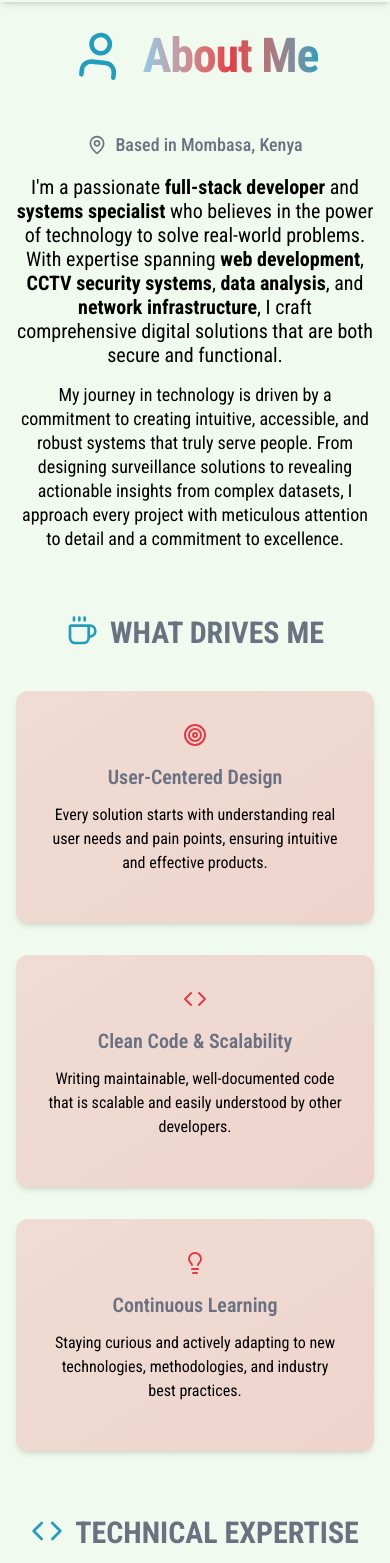
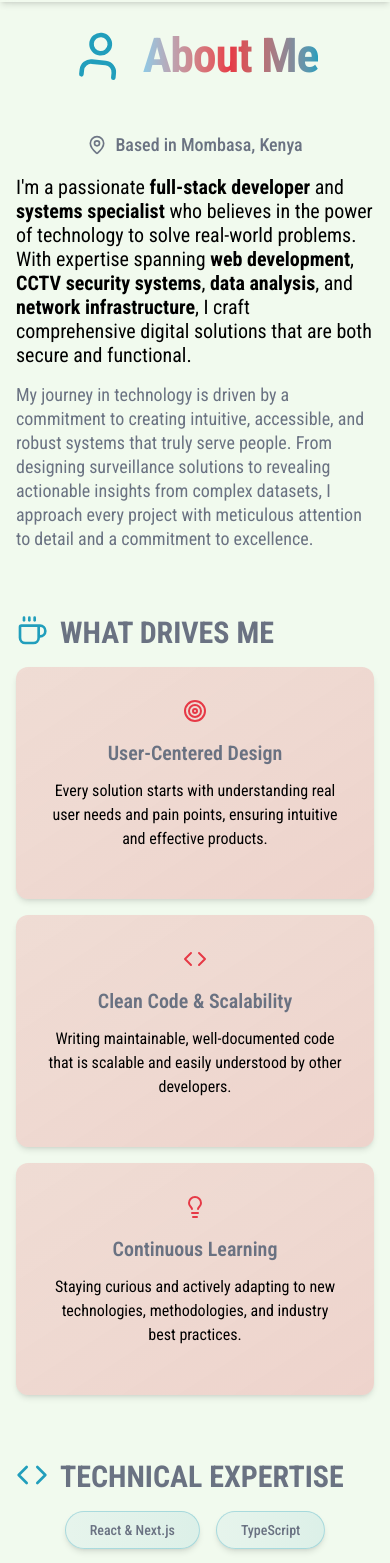
Before and after one commit to cmotanya/dev-portfolio, a Next.js app: page /about in a window 390 px wide. Shown: the part 100-1663 px from the top of the page. Built offline with nearby package versions, Linux system fonts and the light colour scheme.

Commit message:
refactor: Optimize About section animations and layout for improved performance and readability

```diff
--- a/app/about/page.tsx
+++ b/app/about/page.tsx
@@ -44,10 +44,10 @@ const About = () => {
   return (
     <section
       id="about"
-      className="mx-auto max-w-5xl px-4 py-16 text-lg md:py-24"
+      className="max-w-5xl px-4 py-16 text-lg md:mx-auto md:py-24"
     >
       {/* --- Section Title --- */}
-      <Slide direction="down" duration={400} triggerOnce>
+      <Slide direction="down" duration={300} triggerOnce>
         <div className="relative mb-12 flex items-center justify-center gap-4 md:justify-start">
           <User
             size={55}
@@ -60,8 +60,8 @@ const About = () => {
       </Slide>
 
       {/* --- Personal Introduction & Location --- */}
-      <Fade direction="up" delay={200} duration={500} triggerOnce>
-        <div className="text-textColor/90 mb-16 space-y-6 text-center leading-relaxed md:text-left">
+      <Fade direction="up" delay={200} duration={300} triggerOnce>
+        <div className="text-textColor/90 mb-16 space-y-6 leading-relaxed md:text-left">
           <div className="text-secondary-text mb-4 flex items-center justify-center gap-2 text-lg md:justify-start">
             <MapPin className="h-5 w-5 animate-pulse" />
             <span className="font-medium">Based in Mombasa, Kenya</span>
@@ -76,7 +76,7 @@ const About = () => {
             <strong>network infrastructure</strong>, I craft comprehensive
             digital solutions that are both secure and functional.
           </p>
-          <p className="text-textColor/70 text-lg">
+          <p className="text-secondary-text text-lg">
             My journey in technology is driven by a commitment to creating
             intuitive, accessible, and robust systems that truly serve people.
             From designing surveillance solutions to revealing actionable
@@ -87,13 +87,13 @@ const About = () => {
       </Fade>
 
       {/* --- Core Values --- */}
-      <Fade direction="up" delay={400} duration={500} triggerOnce>
+      <Fade direction="up" delay={400} duration={300} triggerOnce>
         <div className="mb-16">
-          <h2 className="text-secondary-text mb-10 text-center text-3xl font-bold uppercase md:text-left">
-            <Coffee className="text-secondary mr-3 inline-block h-8 w-8 -translate-y-1 transform" />
+          <h2 className="text-secondary-text mb-4 text-3xl font-bold uppercase md:mb-10 md:text-left">
+            <Coffee className="text-secondary mr-3 inline-block size-8 -translate-y-1 transform" />
             What Drives Me
           </h2>
-          <div className="grid gap-8 md:grid-cols-3">
+          <div className="grid gap-4 md:grid-cols-3 md:gap-8">
             {values.map((value, index) => (
               <div
                 key={index}
@@ -117,9 +117,9 @@ const About = () => {
       </Fade>
 
       {/* --- Skills Overview --- */}
-      <Fade direction="up" delay={600} duration={500} triggerOnce>
+      <Fade direction="up" delay={600} duration={300} triggerOnce>
         <div className="mb-16">
-          <h2 className="text-secondary-text mb-10 text-center text-3xl font-bold uppercase md:text-left">
+          <h2 className="text-secondary-text mb-4 text-3xl font-bold uppercase md:mb-10 md:text-left">
             <Code className="text-secondary mr-3 inline-block h-8 w-8 -translate-y-1 transform" />
             Technical Expertise
           </h2>
@@ -137,13 +137,13 @@ const About = () => {
       </Fade>
 
       {/* --- Personal Touch & Call to Action --- */}
-      <Fade direction="up" delay={800} duration={500} triggerOnce>
-        <div className="text-textColor/90 space-y-6 text-center leading-relaxed md:text-left">
-          <h2 className="text-secondary-text mb-6 text-3xl font-bold uppercase">
-            <Lightbulb className="text-secondary mr-3 inline-block h-8 w-8 -translate-y-1 transform" />
+      <Fade direction="up" delay={800} duration={300} triggerOnce>
+        <div className="space-y-2 leading-relaxed md:space-y-6 md:text-left">
+          <h2 className="text-secondary-text text-3xl font-bold uppercase md:mb-6">
+            <Lightbulb className="text-secondary mr-3 inline-block size-8 -translate-y-1 transform" />
             Beyond Code
           </h2>
-          <p className="text-textColor/70 text-lg">
+          <p className="text-secondary-text text-lg">
             When I&apos;m not immersed in code, you&apos;ll often find me
             exploring new coffee shops, delving into emerging tech trends, or
             contributing to open-source projects. I believe a well-rounded
```
